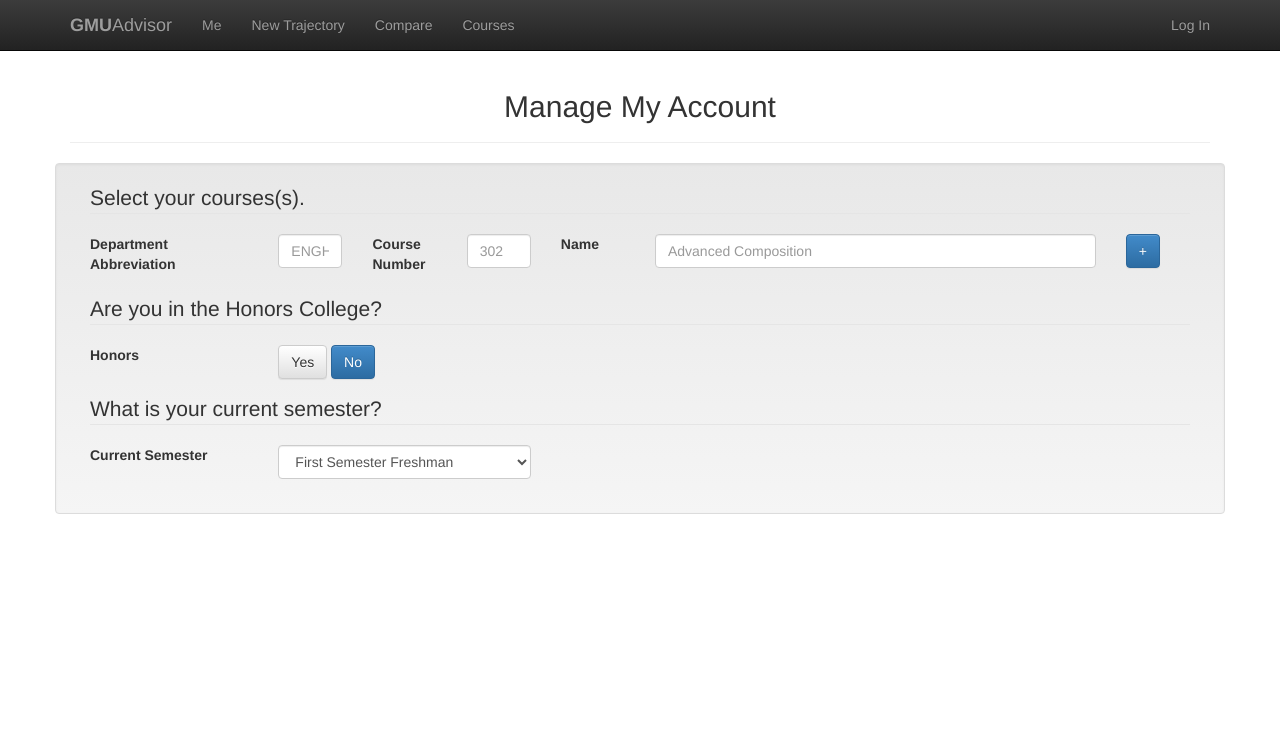
After one commit to dwbond/advisor, a Django app: template advisor/trajectories/templates/student-manage.html in a window 1280 px wide. The commit adds this page. Shown: the top 754 px of the page. Run offline with Django 3.2, Linux system fonts and the light colour scheme; the template is opened without the code that fills it, so the values that code supplies are empty; some libraries are stand-ins or nearby versions.

Commit message:
moved fields into a student user manage page

```diff
--- /dev/null
+++ b/advisor/trajectories/templates/student-manage.html
@@ -0,0 +1,83 @@
+{% extends 'layouts/base.html' %}
+
+{% block title %}
+GMU Advisor | Manage My Account
+{% endblock %}
+
+{% block content %}
+
+<div class="page-header" id="banner">
+  <div class="row">
+    <div class="col-md-12 text-center">
+      <h2>Manage My Account</h2>
+    </div>
+  </div>
+</div>
+
+<div class="row well">
+  <div class="col-md-12">
+    <form class="form-horizontal" action="" method="post" role="form" enctype="multipart/form-data">
+      {% csrf_token %}
+      <fieldset>
+
+      <legend>Select your courses(s).</legend>
+        {% if courses %}
+          <div class="alert alert-info">Do you need to update the courses you've already taken?</div>
+        {% else %}
+          <div class="form-group">
+            <label for "departmentAbbr" class="col-sm-2">Department Abbreviation</label>
+              <div class="col-sm-1">
+                <input type="text" class="form-control" id="Program" placeholder="ENGH">
+              </div>
+            <label for "courseNumber" class="col-sm-1">Course Number</label>
+              <div class="col-sm-1">
+                <input type="text" class="form-control" id="Program" placeholder="302">
+              </div>
+            <!-- Name loads automatically -->
+	    <label for "name" class="col-sm-1">Name</label>
+              <div class="col-sm-5">
+                <input type="text" class="form-control" id="Program" placeholder="Advanced Composition">
+              </div>
+           <div class="col-sm-1">
+             <button type="button" class="btn btn-primary">+</button>
+           </div>
+           <!-- not sure how to have a zillion of these fields keep on appearing -->
+        </div>
+      {% endif %}
+
+      <legend>Are you in the Honors College?</legend>
+      <div class="form-group">
+        <label for "honorscollege" class="col-sm-2">Honors</label>
+          <div class="col-sm-5">
+            <button type="button" class="btn btn-default">Yes</button>
+            <button type="button" class="btn btn-primary">No</button>
+          </div>
+      </div>
+
+      <legend>What is your current semester?</legend>
+      <div class="form-group">
+        <label for "degreeType" class="col-sm-2">Current Semester</label>
+          <div class="col-sm-3">
+            <select class="form-control">
+	      <option>First Semester Freshman</option>
+	      <option>Second Semester Freshman </option>
+	      <option>First Semester Sophomore</option>
+	      <option>Second Semester Sophomore</option>
+	      <option>First Semester Junior</option>
+	      <option>Second Semester Junior</option>
+	      <option>First Semester Senior</option>
+	      <option>Second Semester Senior</option>
+	      <option>First Semester SuperSenior</option>
+	      <option>Second Semester SuperSenior</option>
+	      <option>First Semester SuperSuperSenior</option>
+	      <!-- option You Mayyyyy Want to Consider Seeing an Actual Person /option -->
+	  </select>
+          </div>
+      </div>
+
+    </fieldset>
+    </form>
+  </div>
+</div>
+
+{% endblock %}
```
Also changed, not shown: advisor/trajectories/templates/new.html (+0 -59 lines).
